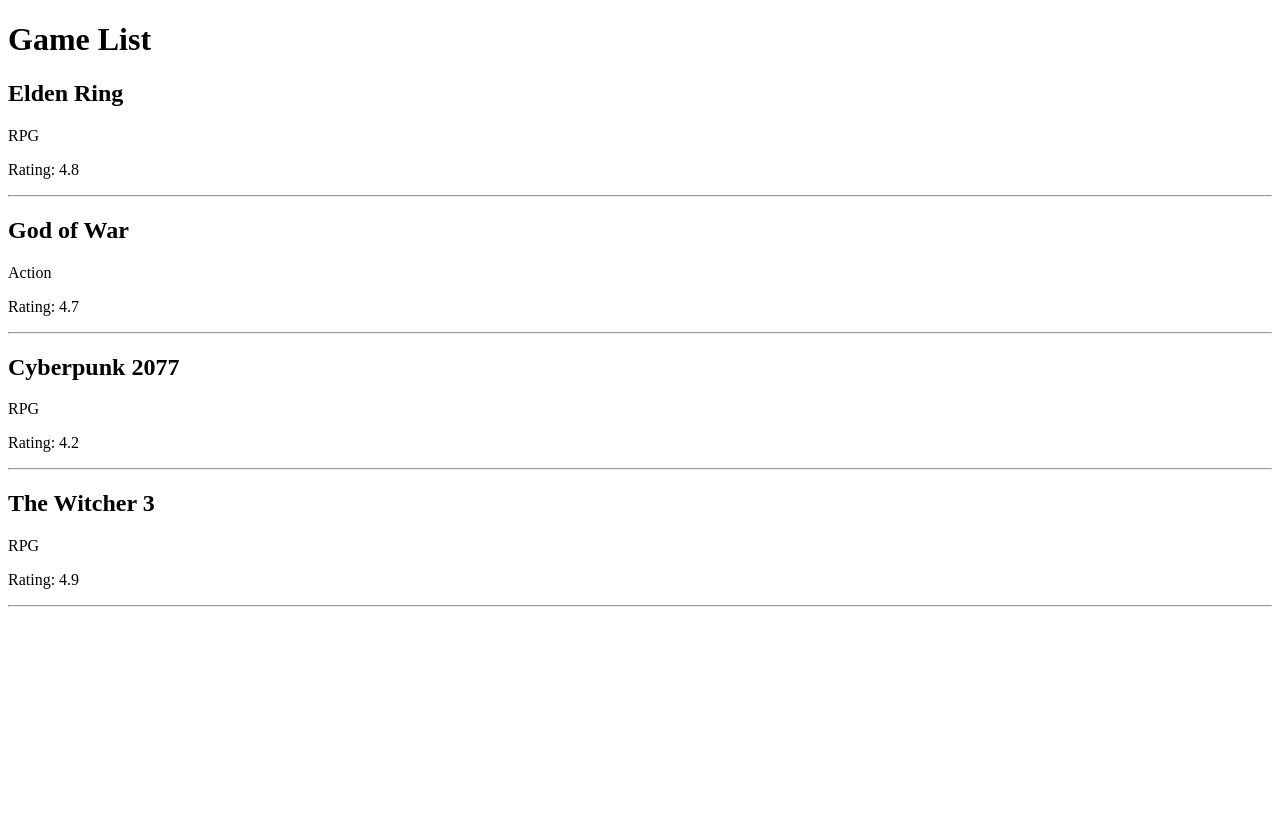
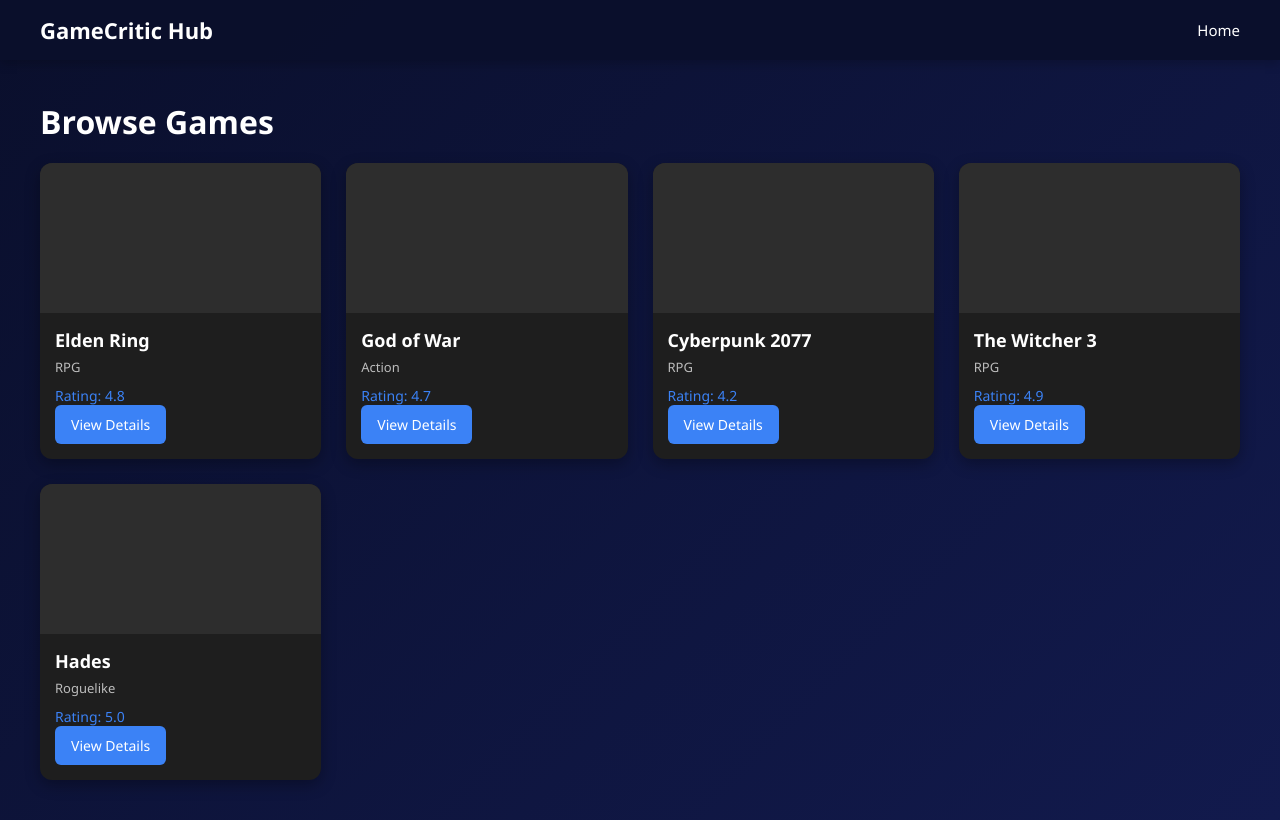
Before and after one commit to Matei13x13/GameCritic_Hub, a Spring Boot app: page /games in a window 1280 px wide. Before the commit the page ends 607 px from the top, so only its background shows below. Run offline with Spring Boot 4, Linux system fonts and the light colour scheme.

Commit message:
Added home page and improved design of the pages

```diff
--- a/src/main/java/com/gamecritichub/gamecritic_hub/controller/MainController.java
+++ b/src/main/java/com/gamecritichub/gamecritic_hub/controller/MainController.java
@@ -11,11 +11,6 @@
 
     @Autowired
     private GameService gameService;
-
-    @GetMapping("/")
-    public String home() {
-        return "login";
-    }
 
     @GetMapping("/login")
     public String login() {
@@ -31,5 +26,16 @@
     public String games(Model model) {
         model.addAttribute("games", gameService.getAllGames());
         return "games";
+
+    }
+
+    @GetMapping("/home")
+    public String homePage() {
+        return "home";
+    }
+
+    @GetMapping("/")
+    public String home() {
+        return "login";
     }
 }
--- a/src/main/java/com/gamecritichub/gamecritic_hub/service/GameService.java
+++ b/src/main/java/com/gamecritichub/gamecritic_hub/service/GameService.java
@@ -16,6 +16,7 @@
         games.add(new Game(2L, "God of War", "Action", 4.7));
         games.add(new Game(3L, "Cyberpunk 2077", "RPG", 4.2));
         games.add(new Game(4L, "The Witcher 3", "RPG", 4.9));
+        games.add(new Game(5L, "Hades", "Roguelike", 5.0));
 
         return games;
     }
--- a/src/main/resources/static/styles.css
+++ b/src/main/resources/static/styles.css
@@ -1,128 +1,208 @@
+/* ===== GLOBAL ===== */
 * {
     margin: 0;
     padding: 0;
     box-sizing: border-box;
-    font-family: 'Segoe UI', sans-serif;
 }
 
-body.dark-bg {
+body {
+    font-family: 'Segoe UI', sans-serif;
     background: linear-gradient(135deg, #0a0f2c, #121a4d);
+    color: white;
+    min-height: 100vh;
+}
+
+/* ===== LINKS ===== */
+a {
+    text-decoration: none;
     color: white;
 }
 
-/* Center Layout */
-.container.center {
+/* ===== BUTTONS ===== */
+.btn {
+    display: inline-block;
+    padding: 10px 16px;
+    background: #3b82f6;
+    color: white;
+    border: none;
+    border-radius: 6px;
+    cursor: pointer;
+    transition: 0.3s;
+    font-size: 14px;
+}
+
+.btn:hover {
+    background: #2563eb;
+}
+
+/* ===== NAVBAR ===== */
+.navbar {
+    display: flex;
+    justify-content: space-between;
+    align-items: center;
+    padding: 15px 40px;
+    background: rgba(10, 15, 44, 0.95);
+    box-shadow: 0 4px 10px rgba(0,0,0,0.2);
+}
+
+.logo {
+    font-size: 22px;
+    font-weight: bold;
+}
+
+.navbar div a {
+    margin-left: 20px;
+    font-size: 15px;
+}
+
+/* ===== LOGIN / REGISTER ===== */
+.center-container {
     display: flex;
     justify-content: center;
     align-items: center;
     height: 100vh;
 }
 
-/* Split Layout */
-.split-container {
-    display: flex;
-    height: 100vh;
+/* Card form */
+.card {
+    background: #1e1e1e;
+    padding: 35px;
+    border-radius: 12px;
+    width: 350px;
+    box-shadow: 0 10px 25px rgba(0,0,0,0.3);
 }
 
-.left-panel {
-    width: 50%;
-    background: linear-gradient(135deg, #0a0f2c, #121a4d);
-    color: white;
-    display: flex;
-    flex-direction: column;
-    justify-content: center;
-    padding: 60px;
-}
-
-.left-panel h1 {
-    font-size: 32px;
+.card h2 {
     margin-bottom: 10px;
 }
 
-.left-panel p {
-    font-size: 16px;
+.card h3 {
+    margin-bottom: 20px;
     opacity: 0.8;
+    font-weight: normal;
 }
 
-.right-panel {
-    width: 50%;
-    background: #f5f5f5;
-    display: flex;
-    justify-content: center;
-    align-items: center;
-}
-
-/* Card */
-.card {
-    background: white;
-    padding: 30px;
-    border-radius: 12px;
-    width: 320px;
-    box-shadow: 0 10px 25px rgba(0,0,0,0.1);
-}
-
-.dark-bg .card {
-    background: #1e1e1e;
-}
-
-.logo {
-    text-align: center;
-    margin-bottom: 10px;
-}
-
-.card h2 {
-    text-align: center;
-    margin-bottom: 20px;
-}
-
-/* Inputs */
 .input-group {
     margin-bottom: 15px;
 }
 
-.input-group label {
-    font-size: 13px;
-    display: block;
-    margin-bottom: 5px;
+input {
+    width: 100%;
+    padding: 12px;
+    border-radius: 6px;
+    border: none;
+    outline: none;
+    font-size: 14px;
 }
 
-.input-group input {
-    width: 100%;
-    padding: 10px;
-    border-radius: 6px;
-    border: 1px solid #ccc;
-    outline: none;
-}
-
-.input-group input:focus {
-    border-color: #3b82f6;
-}
-
-/* Button */
-.btn {
-    width: 100%;
-    padding: 10px;
-    background: #3b82f6;
-    color: white;
-    border: none;
-    border-radius: 6px;
-    cursor: pointer;
-    margin-top: 10px;
-    transition: 0.3s;
-}
-
-.btn:hover {
-    background: #2563eb;
-}
-
-/* Links */
-.switch {
-    text-align: center;
+.card p {
     margin-top: 15px;
     font-size: 14px;
 }
 
-.switch a {
+/* ===== HOME PAGE ===== */
+.hero {
+    height: 60vh;
+    display: flex;
+    align-items: center;
+    justify-content: center;
+    text-align: center;
+    padding: 40px;
+}
+
+.hero-content h1 {
+    font-size: 42px;
+    margin-bottom: 15px;
+}
+
+.hero-content p {
+    font-size: 18px;
+    opacity: 0.8;
+    margin-bottom: 25px;
+}
+
+/* ===== FEATURES SECTION ===== */
+.features {
+    display: flex;
+    justify-content: center;
+    gap: 20px;
+    padding: 40px;
+    flex-wrap: wrap;
+}
+
+.feature-card {
+    background: #1e1e1e;
+    padding: 25px;
+    border-radius: 12px;
+    width: 260px;
+    text-align: center;
+    box-shadow: 0 5px 15px rgba(0,0,0,0.3);
+    transition: 0.3s;
+}
+
+.feature-card:hover {
+    transform: translateY(-5px);
+}
+
+.feature-card h3 {
+    margin-bottom: 10px;
+}
+
+.feature-card p {
+    font-size: 14px;
+    opacity: 0.8;
+}
+
+/* ===== PAGE CONTAINER ===== */
+.container {
+    padding: 40px;
+}
+
+/* ===== GAME GRID ===== */
+.games-container {
+    display: grid;
+    grid-template-columns: repeat(auto-fill, minmax(240px, 1fr));
+    gap: 25px;
+    margin-top: 20px;
+}
+
+/* ===== GAME CARD ===== */
+.game-card {
+    background: #1e1e1e;
+    border-radius: 12px;
+    overflow: hidden;
+    transition: 0.3s;
+    box-shadow: 0 5px 15px rgba(0,0,0,0.3);
+}
+
+.game-card:hover {
+    transform: translateY(-5px);
+}
+
+/* Placeholder image */
+.game-image {
+    height: 150px;
+    background: #2d2d2d;
+}
+
+/* Content */
+.game-content {
+    padding: 15px;
+}
+
+.game-title {
+    font-size: 18px;
+    font-weight: bold;
+    margin-bottom: 6px;
+}
+
+.game-genre {
+    font-size: 13px;
+    opacity: 0.7;
+}
+
+.game-rating {
+    margin-top: 10px;
+    font-size: 14px;
     color: #3b82f6;
-    text-decoration: none;
 }
--- a/src/main/resources/templates/games.html
+++ b/src/main/resources/templates/games.html
@@ -2,16 +2,37 @@
 <html xmlns:th="http://www.thymeleaf.org">
 <head>
     <title>Games</title>
+    <link rel="stylesheet" th:href="@{/styles.css}">
 </head>
 <body>
 
-<h1>Game List</h1>
+<div class="navbar">
+    <div class="logo">GameCritic Hub</div>
+    <div>
+        <a th:href="@{/home}">Home</a>
+    </div>
+</div>
 
-<div th:each="game : ${games}">
-    <h2 th:text="${game.title}"></h2>
-    <p th:text="${game.genre}"></p>
-    <p>Rating: <span th:text="${game.rating}"></span></p>
-    <hr>
+<div class="container">
+    <h1>Browse Games</h1>
+
+    <div class="games-container">
+        <div class="game-card" th:each="game : ${games}">
+
+            <div class="game-image"></div>
+
+            <div class="game-content">
+                <div class="game-title" th:text="${game.title}"></div>
+                <div class="game-genre" th:text="${game.genre}"></div>
+                <div class="game-rating">
+                    Rating: <span th:text="${game.rating}"></span>
+                </div>
+
+                <a class="btn" href="#">View Details</a>
+            </div>
+
+        </div>
+    </div>
 </div>
 
 </body>
```
Also changed, not shown: src/main/resources/templates/home.html (added, +46 -0 lines), src/main/resources/templates/login.html (+24 -8 lines), src/main/resources/templates/register.html (+30 -4 lines).
